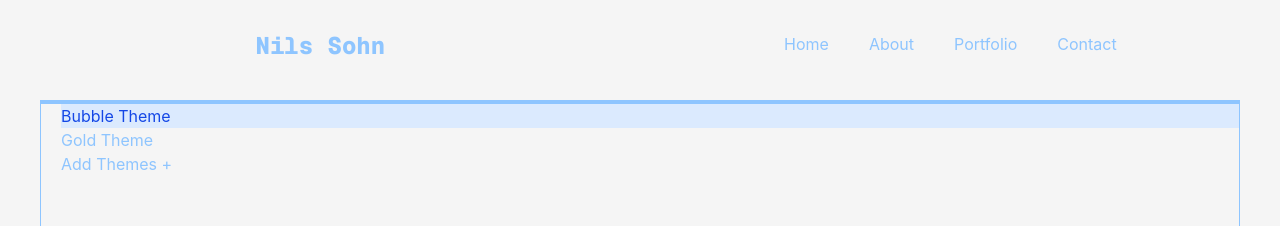
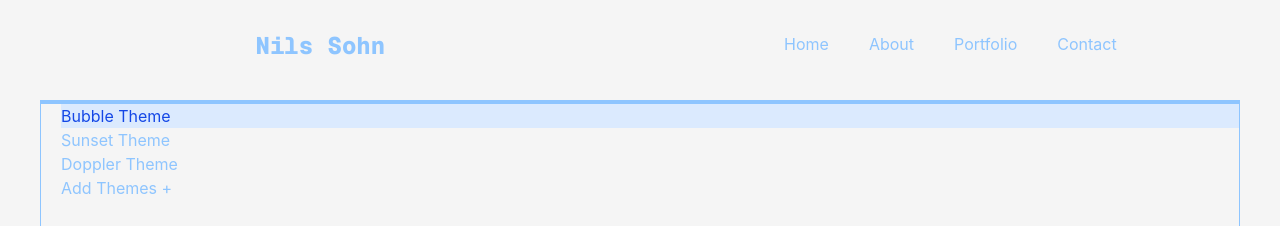
Before and after one commit to sohndotcloud/epub-online, a Next.js app: page / in a window 1280 px wide. Shown: the top 226 px of the page. Built offline with nearby package versions, Linux system fonts and the light colour scheme.

Commit message:
Changed theme menu layout

```diff
--- a/app/components/Market.tsx
+++ b/app/components/Market.tsx
@@ -2,7 +2,7 @@ import React, {useState, KeyboardEvent, MouseEvent} from 'react'
 import { isNull } from 'util';
 import { ThemePack } from '../util/Theme';
 
-const themes = ["Sunset Theme", "Doppler Theme", "Magenta Theme"];
+const themes = ["Bubble Theme", "Gold Theme", "Magenta Theme"];
 const downloaded = [0, 0, 0]
 
 interface MarketProps {
--- a/app/components/ProgramMenu.tsx
+++ b/app/components/ProgramMenu.tsx
@@ -12,7 +12,7 @@ interface ProgramMenuProps {
 
 const ProgramMenu = ({ themePack, selectTheme, handleSelectThemeSuper }: ProgramMenuProps) => {
 
-    const menuItems = ["Bubble Theme", "Gold Theme"];
+    const menuItems = ["Bubble Theme", "Sunset Theme", "Doppler Theme"];
     const [selectedIndex, setSelectedIndex] = useState(0);
     const [marketOpen, setMarketOpen] = useState(false);
     const [menuItemsState, setMenuItems] = useState(menuItems);
```
